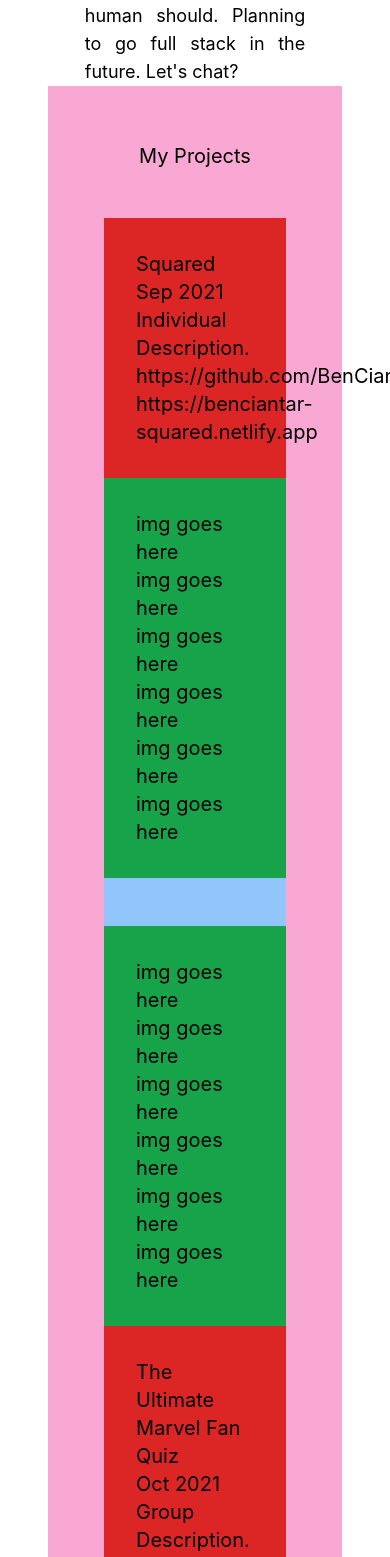
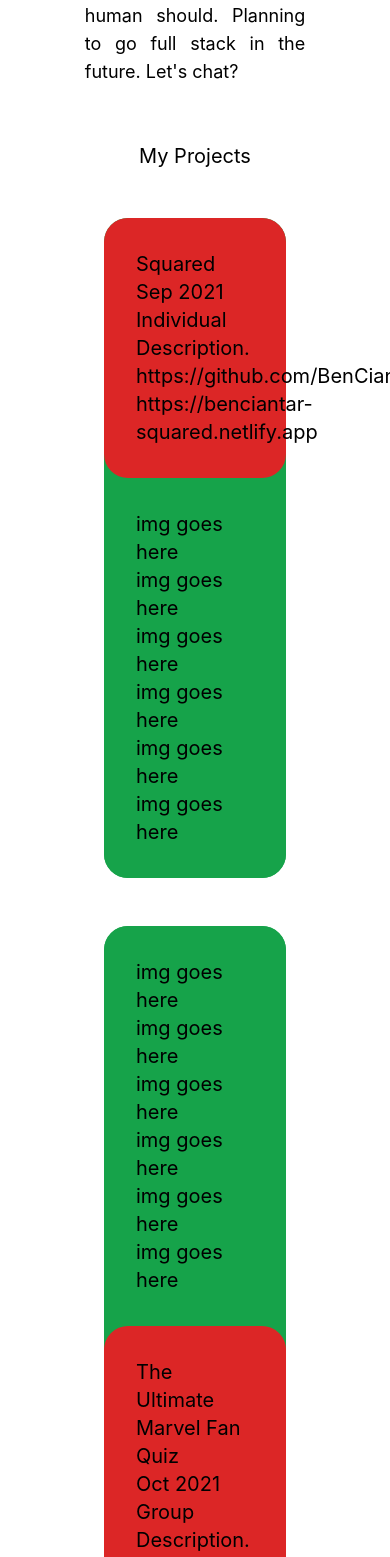
Before and after one commit to BenCiantar/portfolio, a React (Create React App) app: page / in a window 390 px wide. Shown: the part 434-1991 px from the top of the page. Built offline with nearby package versions, Linux system fonts and the light colour scheme.

Commit message:
Added border radius to project boxes - swap corners responsively

```diff
--- a/src/components/Projects/Projects.jsx
+++ b/src/components/Projects/Projects.jsx
@@ -8,15 +8,18 @@
   }, []);
 
   const getProjectData = async () => {
-    const allProjects = await fetch("data/projectData.json");
+    const allProjects = await fetch('data/projectData.json');
     setProjects(await allProjects.json());
   };
 
   const rows = projects.map((project, i) => {
     if (i % 2 === 0) {
       return (
-        <article key={'project' + i} className="w-full h-fit bg-purple-200 mb-12 flex flex-col justify-between items-center lg:flex-row" >
-          <section className="w-full h-1/2 p-8 bg-red-600 lg:w-1/2 lg:h-full">
+        <article
+          key={'project' + i}
+          className="w-full h-fit mb-12 bg-green-600 rounded-3xl flex flex-col justify-between items-center lg:flex-row"
+        >
+          <section className="w-full h-1/2 p-8 bg-red-600 rounded-3xl lg:w-1/2 lg:h-full">
             <p>{project.name}</p>
             <p>{project.date}</p>
             <p>{project.type}</p>
@@ -24,7 +27,7 @@
             <p>{project.githubUrl}</p>
             <p>{project.liveUrl}</p>
           </section>
-          <section className="w-full h-1/2 p-8 bg-green-600 lg:w-1/2 lg:h-full">
+          <section className="w-full h-1/2 p-8 bg-green-600 rounded-none rounded-b-3xl lg:rounded-none lg:rounded-r-3xl lg:w-1/2 lg:h-full">
             <p>img goes here</p>
             <p>img goes here</p>
             <p>img goes here</p>
@@ -33,11 +36,14 @@
             <p>img goes here</p>
           </section>
         </article>
-      )
+      );
     } else {
       return (
-        <article key={'project' + i} className="w-full h-fit bg-purple-200 mb-12 flex flex-col justify-between items-center lg:flex-row" >
-          <section className="w-full h-1/2 p-8 bg-green-600 lg:w-1/2 lg:h-full">
+        <article
+          key={'project' + i}
+          className="w-full h-fit mb-12 bg-green-600 rounded-3xl flex flex-col justify-between items-center lg:flex-row"
+        >
+          <section className="w-full h-1/2 p-8 bg-green-600 rounded-none rounded-t-3xl lg:rounded-l-3xl lg:rounded-none  lg:w-1/2 lg:h-full">
             <p>img goes here</p>
             <p>img goes here</p>
             <p>img goes here</p>
@@ -45,8 +51,8 @@
             <p>img goes here</p>
             <p>img goes here</p>
           </section>
-          <section className="w-full h-1/2 p-8 bg-red-600 lg:w-1/2 lg:h-full">
-          <p>{project.name}</p>
+          <section className="w-full h-1/2 p-8 bg-red-600 rounded-3xl lg:w-1/2 lg:h-full">
+            <p>{project.name}</p>
             <p>{project.date}</p>
             <p>{project.type}</p>
             <p>{project.about}</p>
@@ -54,14 +60,14 @@
             <p>{project.liveUrl}</p>
           </section>
         </article>
-      )
+      );
     }
-});
+  });
 
   return (
-    <section className="w-full h-fit pt-14 pl-14 pr-14 bg-pink-300 text-xl flex flex-col justify-evenly items-center">
+    <section className="w-full h-fit pt-14 pl-14 pr-14 text-xl flex flex-col justify-evenly items-center">
       <h2>My Projects</h2>
-      <div className="w-full h-fit bg-blue-300 mt-12 flex flex-col justify-evenly items-center">
+      <div className="w-full h-fit mt-12 flex flex-col justify-evenly items-center">
         {rows}
       </div>
     </section>
```
